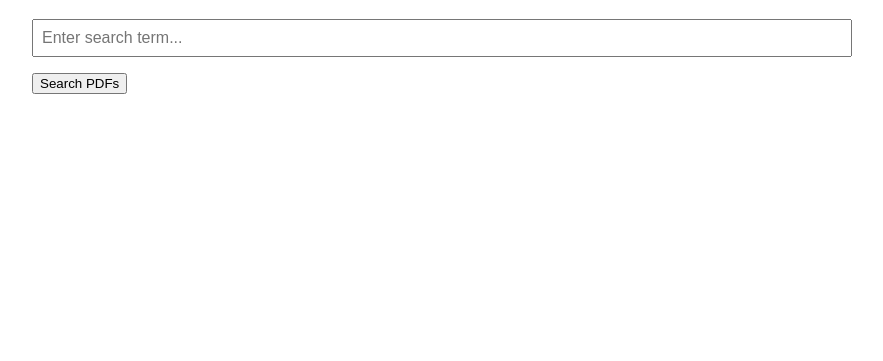
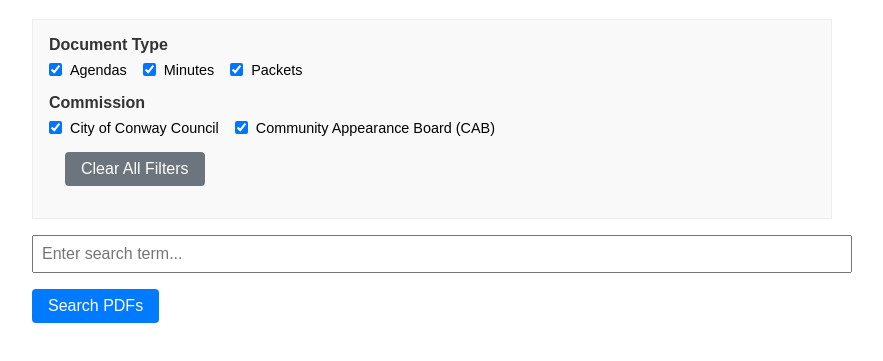
Before and after one commit to schi-427/CouncilSearch, a plain HTML site: page index.html in a window 1280 px wide. Shown: the part 93-454 px from the top of the page, without its empty margins (208-1091 px from the left). Drawn offline with nearby package versions, Linux system fonts and the light colour scheme.

Commit message:
add documents and search filters

```diff
--- a/index.html
+++ b/index.html
@@ -29,11 +29,101 @@
       padding: 1rem;
       border: 1px solid #ccc;
     }
+    .filters {
+      margin: 1rem 0;
+      padding: 1rem;
+      border: 1px solid #eee;
+      background-color: #f9f9f9;
+    }
+    .filter-section {
+      margin-bottom: 1rem;
+    }
+    .filter-section h3 {
+      margin: 0 0 0.5rem 0;
+      font-size: 1rem;
+      color: #333;
+    }
+    .filter-options {
+      display: flex;
+      flex-wrap: wrap;
+      gap: 1rem;
+    }
+    .filter-option {
+      display: flex;
+      align-items: center;
+      gap: 0.5rem;
+    }
+    .filter-option input[type="checkbox"] {
+      margin: 0;
+    }
+    .filter-option label {
+      font-size: 0.9rem;
+      cursor: pointer;
+    }
+    button {
+      padding: 0.5rem 1rem;
+      font-size: 1rem;
+      background-color: #007bff;
+      color: white;
+      border: none;
+      border-radius: 4px;
+      cursor: pointer;
+      margin-bottom: 1rem;
+    }
+    button:hover {
+      background-color: #0056b3;
+    }
+    .clear-filters {
+      background-color: #6c757d;
+      margin-left: 1rem;
+    }
+    .clear-filters:hover {
+      background-color: #545b62;
+    }
   </style>
 </head>
 <body>
   <div id="app">
     <h1>Search Council Documents</h1>
+
+    <!-- Document Type Filter -->
+    <div class="filters">
+      <div class="filter-section">
+        <h3>Document Type</h3>
+        <div class="filter-options">
+          <div class="filter-option">
+            <input type="checkbox" id="agendas" v-model="filters.documentTypes.agendas">
+            <label for="agendas">Agendas</label>
+          </div>
+          <div class="filter-option">
+            <input type="checkbox" id="minutes" v-model="filters.documentTypes.minutes">
+            <label for="minutes">Minutes</label>
+          </div>
+          <div class="filter-option">
+            <input type="checkbox" id="packets" v-model="filters.documentTypes.packets">
+            <label for="packets">Packets</label>
+          </div>
+        </div>
+      </div>
+
+      <!-- Commission Filter -->
+      <div class="filter-section">
+        <h3>Commission</h3>
+        <div class="filter-options">
+          <div class="filter-option">
+            <input type="checkbox" id="conway" v-model="filters.commissions.conway">
+            <label for="conway">City of Conway Council</label>
+          </div>
+          <div class="filter-option">
+            <input type="checkbox" id="cab" v-model="filters.commissions.cab">
+            <label for="cab">Community Appearance Board (CAB)</label>
+          </div>
+        </div>
+      </div>
+
+      <button @click="clearFilters" class="clear-filters">Clear All Filters</button>
+    </div>
+
     <input type="text" v-model="query" placeholder="Enter search term..." @keyup.enter="search"/>
 
     <button @click="search">Search PDFs</button>
@@ -74,10 +164,48 @@
             'Agendas/example1.pdf',
             'Minutes/example2.pdf',
             'Packets/example3.pdf'
-          ]
+          ],
+          filters: {
+            documentTypes: {
+              agendas: true,
+              minutes: true,
+              packets: true
+            },
+            commissions: {
+              conway: true,
+              cab: true
+            }
+          }
         };
       },
+      computed: {
+        filteredFiles() {
+          return this.pdfFiles.filter(file => {
+            // Check document type filter
+            const documentTypeMatch =
+              (this.filters.documentTypes.agendas && file.includes('/Agendas/')) ||
+              (this.filters.documentTypes.minutes && file.includes('/Minutes/')) ||
+              (this.filters.documentTypes.packets && file.includes('/Packets/'));
+
+            if (!documentTypeMatch) return false;
+
+            // Check commission filter
+            const commissionMatch =
+              (this.filters.commissions.conway && file.includes('City of Conway Council')) ||
+              (this.filters.commissions.cab && file.includes('CAB'));
+
+            return commissionMatch;
+          });
+        }
+      },
       methods: {
+        clearFilters() {
+          this.filters.documentTypes.agendas = true;
+          this.filters.documentTypes.minutes = true;
+          this.filters.documentTypes.packets = true;
+          this.filters.commissions.conway = true;
+          this.filters.commissions.cab = true;
+        },
         async search() {
           if (!this.query.trim()) return;
 
@@ -85,7 +213,7 @@
           this.results = [];
           this.searched = true;
 
-          for (const path of this.pdfFiles) {
+          for (const path of this.filteredFiles) {
             try {
               const pdf = await pdfjsLib.getDocument(path).promise;
               for (let i = 1; i <= pdf.numPages; i++) {
```
Also changed, not shown: 4 other files.
